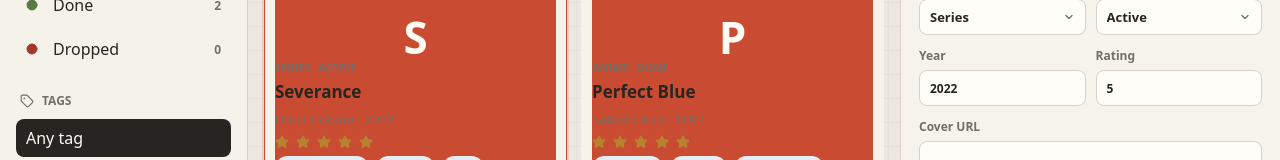
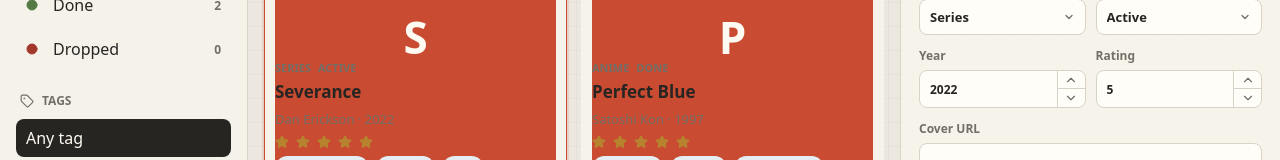
Before and after one commit to Joeegin/personal-media-grap, a React (Vite) app: page / in a window 1280 px wide. Shown: the part 237-397 px from the top of the page. Built offline with nearby package versions, Linux system fonts and the light colour scheme.

Commit message:
[style] replace native number spinners with custom stepper buttons

```diff
--- a/src/components/DetailPanel.tsx
+++ b/src/components/DetailPanel.tsx
@@ -1,5 +1,5 @@
 import { FormEvent, useEffect, useMemo, useState } from "react";
-import { ExternalLink, Link2, Save, Trash2, X } from "lucide-react";
+import { ChevronDown, ChevronUp, ExternalLink, Link2, Save, Trash2, X } from "lucide-react";
 import ReactMarkdown from "react-markdown";
 import type { LibrarySnapshot, MediaDraft, MediaItem, RelationType } from "../domain/types";
 import { MEDIA_STATUSES, MEDIA_TYPES, RELATION_TYPES } from "../domain/types";
@@ -177,31 +177,81 @@ export function DetailPanel({
         <div className="fieldGrid">
           <label>
             Year
+            <div className="stepper">
               <input
-              type="number"
+                type="text"
+                inputMode="numeric"
+                pattern="[0-9]*"
                 value={draft.year ?? ""}
-              onChange={(event) =>
+                onChange={(event) => {
+                  const raw = event.target.value.replace(/\D/g, "");
                   setDraft({
                     ...draft,
-                  year: event.target.value ? Number(event.target.value) : null
+                    year: raw ? Number(raw) : null
+                  });
+                }}
+              />
+              <div className="stepperButtons">
+                <button
+                  type="button"
+                  onClick={() =>
+                    setDraft({
+                      ...draft,
+                      year: (draft.year ?? new Date().getFullYear()) + 1
                     })
                   }
-            />
+                >
+                  <ChevronUp size={14} />
+                </button>
+                <button
+                  type="button"
+                  onClick={() =>
+                    setDraft({
+                      ...draft,
+                      year: (draft.year ?? new Date().getFullYear()) - 1
+                    })
+                  }
+                >
+                  <ChevronDown size={14} />
+                </button>
+              </div>
+            </div>
           </label>
           <label>
             Rating
+            <div className="stepper">
               <input
-              type="number"
-              min={1}
-              max={5}
+                type="text"
+                inputMode="numeric"
                 value={draft.rating ?? ""}
-              onChange={(event) =>
+                readOnly
+                placeholder="—"
+              />
+              <div className="stepperButtons">
+                <button
+                  type="button"
+                  onClick={() =>
                     setDraft({
                       ...draft,
-                  rating: event.target.value ? Number(event.target.value) : null
+                      rating: Math.min(5, (draft.rating ?? 0) + 1)
                     })
                   }
-            />
+                >
+                  <ChevronUp size={14} />
+                </button>
+                <button
+                  type="button"
+                  onClick={() =>
+                    setDraft({
+                      ...draft,
+                      rating: draft.rating ? (draft.rating > 1 ? draft.rating - 1 : null) : null
+                    })
+                  }
+                >
+                  <ChevronDown size={14} />
+                </button>
+              </div>
+            </div>
           </label>
         </div>
 
--- a/src/styles.css
+++ b/src/styles.css
@@ -503,6 +503,65 @@ label {
   gap: 10px;
 }
 
+.stepper {
+  display: grid;
+  grid-template-columns: 1fr 28px;
+  align-items: stretch;
+  background: var(--panel-strong);
+  border: 1px solid var(--line);
+  border-radius: 8px;
+  overflow: hidden;
+  transition: border-color 0.15s ease, box-shadow 0.15s ease;
+}
+
+.stepper:focus-within {
+  border-color: var(--accent);
+  box-shadow: 0 0 0 3px rgb(201 75 50 / 12%);
+}
+
+.stepper input {
+  width: 100%;
+  min-height: 36px;
+  padding: 8px 10px;
+  color: var(--ink);
+  background: transparent;
+  border: 0;
+  border-radius: 0;
+  outline: none;
+}
+
+.stepper input::placeholder {
+  color: var(--muted);
+}
+
+.stepperButtons {
+  display: grid;
+  grid-template-rows: 1fr 1fr;
+  border-left: 1px solid var(--line);
+}
+
+.stepperButtons button {
+  display: grid;
+  place-items: center;
+  width: 27px;
+  padding: 0;
+  color: var(--muted);
+  background: transparent;
+  border: 0;
+  border-radius: 0;
+  cursor: pointer;
+  transition: color 0.1s ease, background 0.1s ease;
+}
+
+.stepperButtons button:hover {
+  color: var(--ink);
+  background: rgb(39 37 34 / 6%);
+}
+
+.stepperButtons button:first-child {
+  border-bottom: 1px solid var(--line);
+}
+
 .inlineInput {
   padding-right: 8px;
   background: var(--panel-strong);
```
Lines whose indentation alone changed are shown as unchanged.
